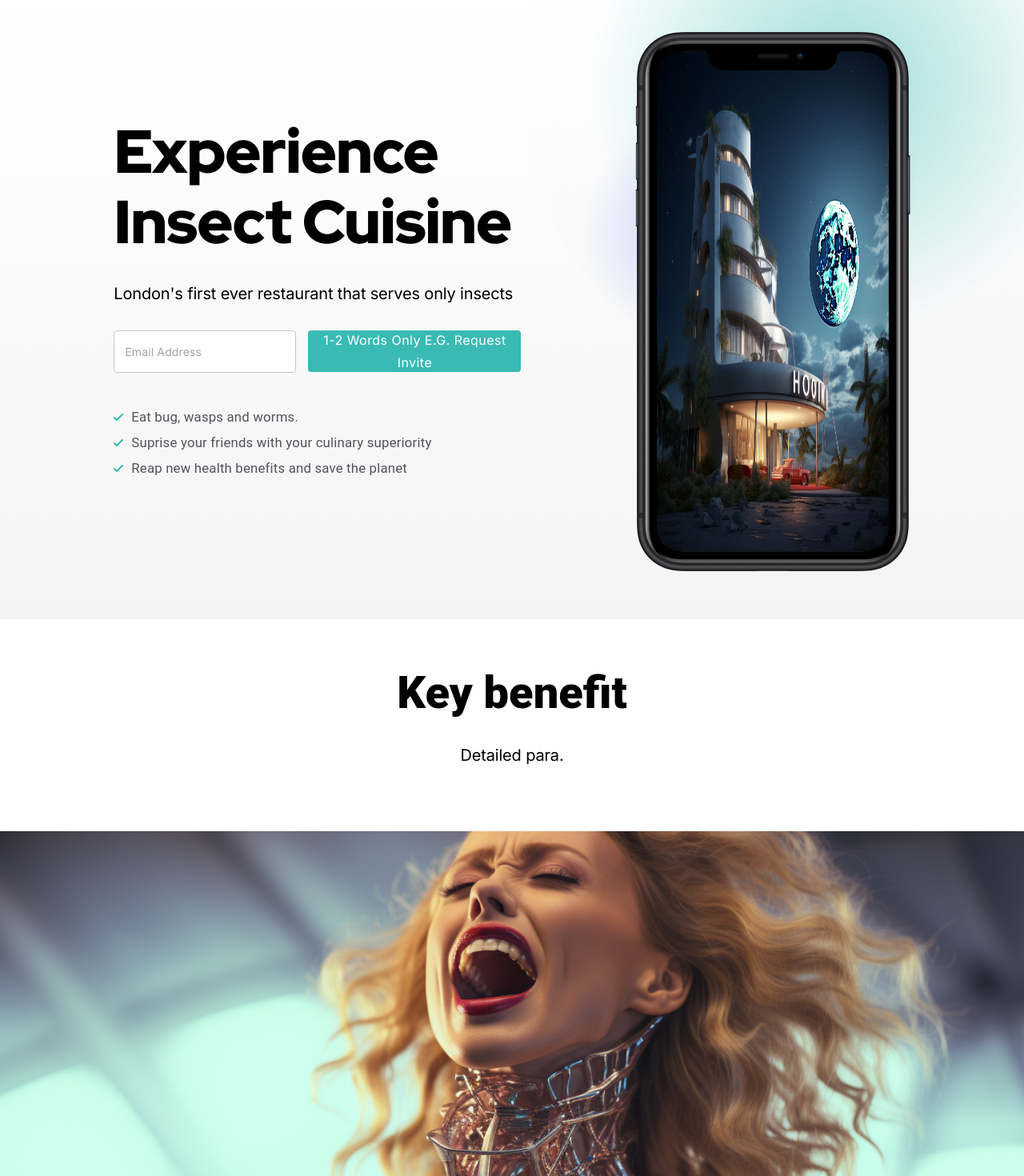
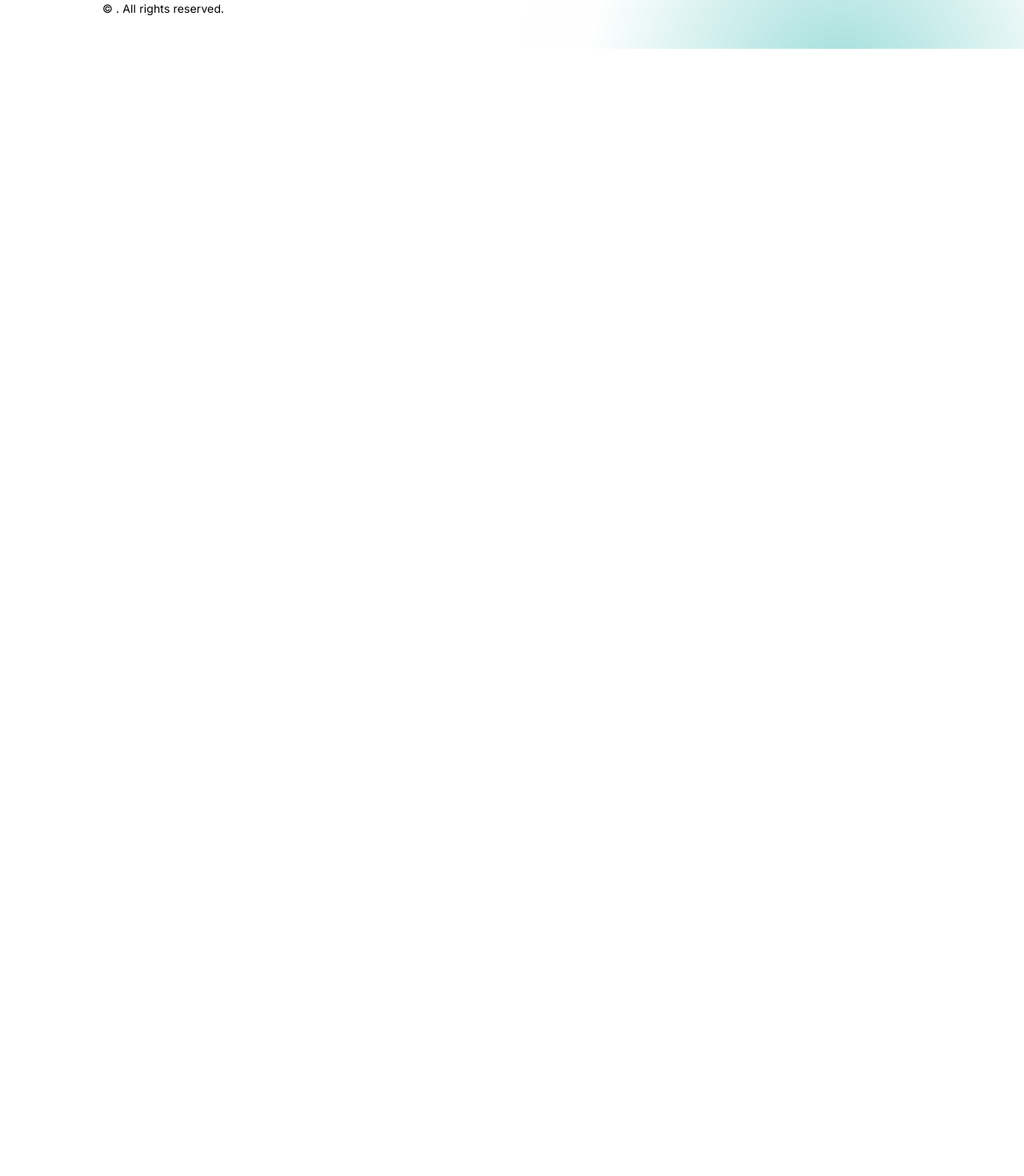
Before and after one commit to LukeFerris/origin-react-vertical-website, a React (Create React App) app: page / in a window 1280 px wide. Shown: the top 1470 px of the page at 80% size. After the commit the page ends 800 px from the top, so only its background shows below. Built offline with nearby package versions, Linux system fonts and the light colour scheme.

Commit message:
Updated specification writing and page execution notes

```diff
--- a/src/Main.js
+++ b/src/Main.js
@@ -1,80 +1,71 @@
+// How to write this page
+// Adhere to the specification closely - paying attention to the filenames, names and parameters of any custom components.
+// The parameters required for each non-custom compenent are specified in comments above the component's import statement below
+// The parameters required for custom components are included in the specification.
+// Keep both the comments and the imports for all components that you use
+// Any parameters and inputs that require text strings should be replaced with a placeholder of the following format: text.APlaceholderName. These placeholders will be replaced with text content later
+// Any parameters and inputs that require images should be replaced with an image import using the standard createReactApp method. An exammple is shown below.
+
 // React imports
 
 // Project imports
+
+// Gradient
+// Protected
+// Parameters: None
 import Gradient from "./landingPageComponents/backgroundGradient";
 
 // images imports
 // always assume the images will be in ./assets/images
-import productBeingUsedInRealLife from "./assets/images/productBeingUsedInRealLife.png";
+// An example is:
 import aspirationalAppImage from "./assets/images/aspirationalAppImage.png";
 
-// FullBleedImage is a Dark component and shows an image that spans the entire width of the page
-// Type: Dark
-// Inputs:
+// FullBleedImage
+// When you use this component, include a comment directly above it indicating the image dimensions should be 1600px by 900px
+// Parameters:
 // - imageAltTag: A highly descriptive image tag of between 10-30 words.
-// - imageSrcWidth1600pxHeight900px: The image src following createReactApp style as per the template above.
+// - imageSrc: The image src following createReactApp style as per the examples above.
 import FullBleedImage from "./landingPageComponents/fullBleedImage";
 
-// Headline is a Light component and shows a title and paragraph of descriptive text
-// Type: Light
-// Inputs:
+// Headline
+// Parameters:
 // - headline: The headline text 3-5 words.
 // - subText: A paragraph of descriptive text related to the headline between 15-30 words
 import Headline from "./landingPageComponents/headline";
 
-// An import for a trailing signup box
-// Type: Dark
+// TrailingSignup
+// Parameters: None
 import TrailingSignup from "./landingPageComponents/trailingSignup";
 
-// Footer is used for all sites
-// Type: Light
+// Footer
+// Protected
+// Parameters: None
 import Footer from "./landingPageComponents/footer";
 
-// HeroApp is a Landing Page Hero component that goes at the top of the page whenever a sign up box is required on a landing page. It shows a visual image, a headline and a signup box
-// Type: Dark
-// Inputs:
-// - mainHeading_3to5Words: 1-4 words
-// - subHeading_15to20Words: 10-15 words that act as a product tagline.
-// - keyFeature1_5to15Words: 10-15 words on the first key feature of the product to highlight
-// - keyFeature2_5to15Words: 10-15 words on the second key feature of the product to highlight
-// - keyFeature3_5to15Words: 10-15 words on the third key feature of the product to highlight
+// HeroApp
+// When you use this component, include a comment directly above it indicating the image dimensions should be 290px by 624px
+// Parameters:
+// - mainHeading: 1-4 words
+// - subHeading: 10-15 words that act as a product tagline.
+// - keyFeature1: 10-15 words on the first key feature of the product to highlight
+// - keyFeature2: 10-15 words on the second key feature of the product to highlight
+// - keyFeature3: 10-15 words on the third key feature of the product to highlight
 // - screenMockUpSrc: The src of an image with width 290px and height: 624px. This will be shown embedded in the iphone mockup.
 // - imageAltTag: A highly descriptive image tag of between 10-30 words that describe an aspirational image related to the product/service
 // - buttonText: One or two words that relate to the call to action of this site. E.g. request invite or subsribe or start.
 import HeroApp from "./landingPageComponents/heroApp";
 
-// HeroStandard is a Hero component for pages that do not require a sign up box. It goes at the top of the page. It shows a visual image, headline and a paragraph of descriptive text
-// Type: Dark
-// Inputs:
-// - mainHeading_3_Words: 1-4 words
-// - subHeading_30to50Words: 30-50 words that act as a page description.
-// - screenMockUpSrcWidth1600pxHeight1400px: The src of an image with width 1600px and height: 1400px. This will be shown on the right hand side of the page
-// - imageAltTag: Image alt for the image, should be a variantion of "4K photo shoot hero image of product being used in real life"
+// HeroStandard
+// When you use this component, include a comment directly above it indicating the image dimensions should be 1600px by 1400px
+// Parameters:
+// - mainHeading: 1-4 words
+// - subHeading: 30-50 words that act as a page description.
+// - screenMockUpSrc: The src of an image with width 1600px and height: 1400px. This will be shown on the right hand side of the page
+// - imageAltTag: Detailed alt text for the image, should contain the keywords "4K photo shoot"
 import HeroStandard from "./landingPageComponents/heroStandard";
 
-// the hardcoded expectation is that the text json file will be here.
-// all components are passed this object so that they have access to the text content of the site
+// Protected
 import text from "assets/text/text.json";
-
-// this page is a container for vertically scrolling standard websites.
-// the layout rules are as follows:
-// - For landing pages or marketing pages, the page must start with a component of type Origin.React.LandingPage.HeroWithSignUpBox
-// - For more bespoke websites, HeroWithSignUpBox does not need to be included and will likely feature more modifications.
-// - Landing pages should have a TrailingSignup just before the footer.
-// - More bespoke pages do not need to include a TrailingSignup.
-// - Components should alternative between dark and light to give the right aesthetic.
-// - The page should finish with an Origin.React.LandingPage.Footer component
-// - Pay very close attention to the case of custom component filenames. Use the casing found in the package specification.
-// - E.g. if the package specification shows the file name as Testimonials.js then make sure you import from Testimonials not testimonials (note the change in first letter case)
-// - Content for inputs to custom components should be constructed on this page, with only strings being pulled from text.json
-
-// the content rules are as follows:
-// - All text is generated later and contained in the text.json file
-// - You must use descriptive text placeholders to show which content is required and include the target length of the content in the name
-// - It is vital that the placeholders you generate are highly descriptive and incorporate the detailed purpose of the image and the word count range
-// - e.g. text.An_Alt_Tag_For_A_4K_Aspirational_Image_Of_A_Hotel_Room_15_30_Words.
-// - All strings should be replaced by text placeholders.
-// - Image alt tags should generally include the words 4K photo shoot
 
 // custom imports go here
 // - Importantly, all custom components will end up in ./landingPageComponents/ so all custom imports should assume the file is located there
@@ -83,44 +74,14 @@ import text from "assets/text/text.json";
 export default function App() {
   return (
     <div style={{ overflow: "hidden" }}>
+      {/* All pages have Gradient */}
       <Gradient />
-      {/* An Example layout for landing pages is shown below. This should be changed */}
-      {/* Choice of heroApp or heroStandard dependent on what type of product it is */}
-      <HeroApp
-        mainHeading_3to5Words="Experience Insect Cuisine"
-        subHeading_15to20Words="London's first ever restaurant that serves only insects"
-        keyFeature1_5to15Words="Eat bug, wasps and worms."
-        keyFeature2_5to15Words="Suprise your friends with your culinary superiority"
-        keyFeature3_5to15Words="Reap new health benefits and save the planet"
-        screenMockUpSrcWidth290pxHeight624px={aspirationalAppImage}
-        imageAltTag="4K photo shoot hero image of product being used in real life (never a logo!)"
-        buttonText="1-2 words only e.g. Request Invite"
-      />
-      {/* End Hero */}
-      {/* First light section goes here */}
-      <Headline
-        headline={text.Key_Benefit_1_Headline_Text}
-        subText={text.Key_Benefit_1_Detailed_Paragraph}
-      />
-      {/* End First light section */}
-      {/* First Dark section goes here */}
-      <FullBleedImage
-        imageSrcWidth1600pxHeight900px={productBeingUsedInRealLife}
-        imageAltTag={text.A_long_descriptive_alt_tag_for_the_image_10_30_words}
-      />
-      {/* End first Dark section */}
-      {/* Dark and light sections continue here as required */}
-      <Headline
-        headline={text.Text_headline_3_to_5_words}
-        subText={text.Text_paragraph_of_between_15_and_30_words}
-      />
-      {/* End Additional Sections */}
-      {/* Trailing signup is only relevant on landing pages */}
-      <TrailingSignup buttonText={text.Button_text_1_to_2_words_only} />
 
-      {/* We always include the footer */}
+      {/* Add content sections here */}
+      {/* End content sections here */}
+
+      {/* All pages have a Footer */}
       <Footer />
-      {/* End Example Layout */}
     </div>
   );
 }
--- a/src/landingPageComponents/fullBleedImage.js
+++ b/src/landingPageComponents/fullBleedImage.js
@@ -1,4 +1,4 @@
-export default function FullBleedImage({ imageSrcWidth1600pxHeight900px }) {
+export default function FullBleedImage({ imageSrc }) {
   return (
     <div
       style={{
@@ -16,7 +16,7 @@ export default function FullBleedImage({ imageSrcWidth1600pxHeight900px }) {
           objectFit: "cover",
         }}
         alt="[Alt tag for 4K photo shoot of product being used in real life]"
-        src={imageSrcWidth1600pxHeight900px}
+        src={imageSrc}
         width="1600px"
         height="900px"
       />
--- a/src/landingPageComponents/heroApp.js
+++ b/src/landingPageComponents/heroApp.js
@@ -5,12 +5,12 @@ import CheckedListItem from "./checkedListItem";
 import IPhoneMockup from "./iphoneMockup";
 
 export default function HeroApp({
-  mainHeading_3to5Words,
-  subHeading_15to20Words,
-  keyFeature1_5to15Words,
-  keyFeature2_5to15Words,
-  keyFeature3_5to15Words,
-  screenMockUpSrcWidth290pxHeight624px,
+  mainHeading,
+  subHeading,
+  keyFeature1,
+  keyFeature2,
+  keyFeature3,
+  screenMockUpSrc,
   imageAltTag,
   buttonText,
 }) {
@@ -52,15 +52,15 @@ export default function HeroApp({
             },
           }}
         >
-          {mainHeading_3to5Words}
+          {mainHeading}
         </Typography>
-        <Typography variant="h2">{subHeading_15to20Words}</Typography>
+        <Typography variant="h2">{subHeading}</Typography>
 
         <SignupBox isDark={false} buttonText={buttonText} />
         <List dense={true} style={{ marginTop: "15px" }}>
-          <CheckedListItem checkListItemText={keyFeature1_5to15Words} />
-          <CheckedListItem checkListItemText={keyFeature2_5to15Words} />
-          <CheckedListItem checkListItemText={keyFeature3_5to15Words} />
+          <CheckedListItem checkListItemText={keyFeature1} />
+          <CheckedListItem checkListItemText={keyFeature2} />
+          <CheckedListItem checkListItemText={keyFeature3} />
         </List>
       </Box>
       <Box
@@ -71,7 +71,7 @@ export default function HeroApp({
         }}
       ></Box>
       <IPhoneMockup
-        screenMockUpSrc={screenMockUpSrcWidth290pxHeight624px}
+        screenMockUpSrc={screenMockUpSrc}
         imageAltTag={imageAltTag}
       />
       <Box
--- a/src/landingPageComponents/heroStandard.js
+++ b/src/landingPageComponents/heroStandard.js
@@ -2,9 +2,9 @@
 import { Box, List, Typography } from "@mui/material";
 
 export default function HeroStandard({
-  mainHeading_3_Words,
-  subHeading_30to50Words,
-  screenMockUpSrcWidth1600pxHeight1400px,
+  mainHeading,
+  subHeading,
+  screenMockUpSrc,
   imageAltTag,
 }) {
   return (
@@ -48,14 +48,14 @@ export default function HeroStandard({
               },
             }}
           >
-            {mainHeading_3_Words}
+            {mainHeading}
           </Typography>
-          <Typography variant="h2">{subHeading_30to50Words}</Typography>
+          <Typography variant="h2">{subHeading}</Typography>
         </Box>
       </div>
       <div style={{ flexBasis: "50%" }}>
         <img
-          src={screenMockUpSrcWidth1600pxHeight1400px}
+          src={screenMockUpSrc}
           width="100%"
           height="100%"
           alt={imageAltTag}
```
Also changed, not shown: src/MainNotes.txt (added), 1 other file (tests, documents, lock files or other folders).
